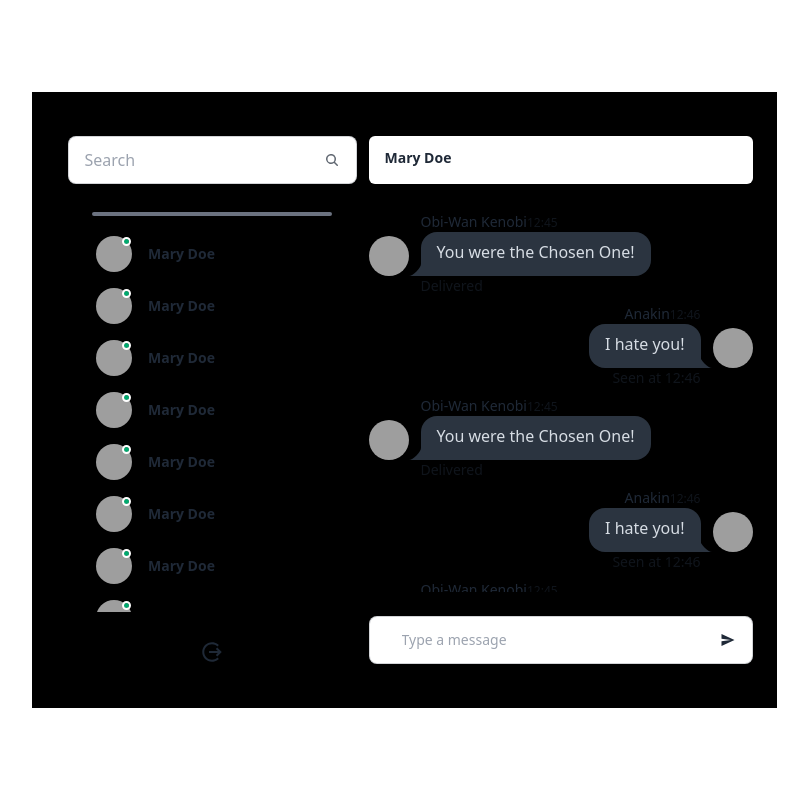
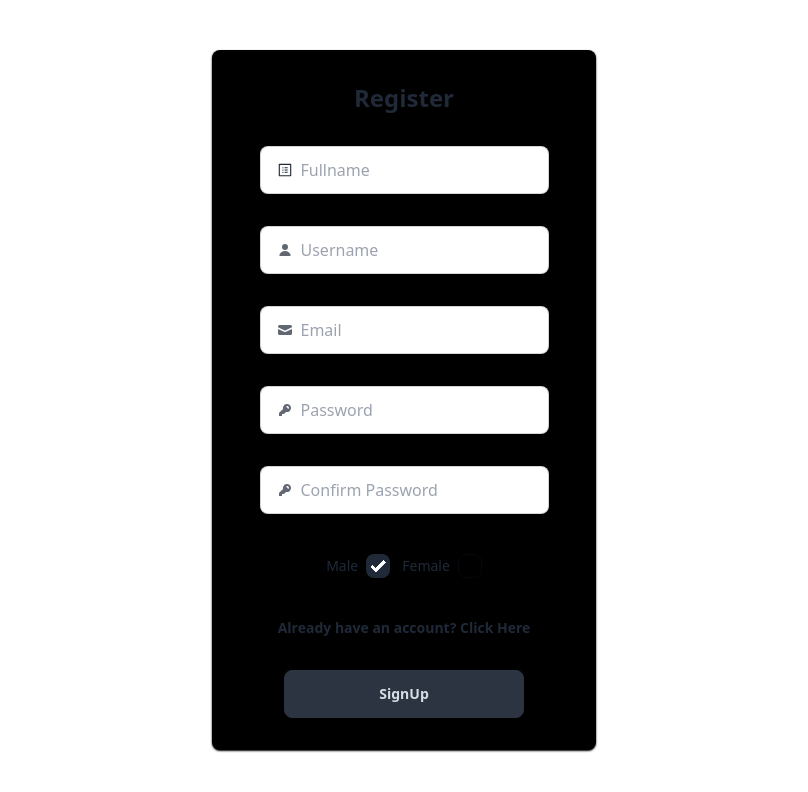
Before and after one commit to emmanuelatikese/Simple-chat-project, a React (Vite) app in the folder Client/: page /SignUp in a window 1280 px wide. Shown: the top 792 px of the page, without its empty margins (236-1044 px from the left). Built offline with nearby package versions, Linux system fonts and the light colour scheme; grey boxes are pictures that could not be loaded.

Commit message:
made some arrangements, added Utils and made logic for Checkbox

```diff
--- a/Client/package.json
+++ b/Client/package.json
@@ -12,7 +12,8 @@
   "dependencies": {
     "react": "^18.3.1",
     "react-dom": "^18.3.1",
-    "react-icons": "^5.3.0"
+    "react-icons": "^5.3.0",
+    "react-router-dom": "^6.26.1"
   },
   "devDependencies": {
     "@eslint/js": "^9.9.0",
--- a/Client/src/App.jsx
+++ b/Client/src/App.jsx
@@ -1,9 +1,16 @@
-import Home from "./pages/home"
+import Home from "./pages/home";
+import {Route, Routes} from "react-router-dom";
+import SignUp from './pages/SignUp';
+import Login from './pages/Login';
 
 function App() {
   return (
     <div className="flex justify-center items-center h-screen">
-    <Home/>
+    <Routes>
+      <Route path="/" element={<Home />} />
+      <Route path="/SignUp" element={<SignUp />} />
+      <Route path="/Login" element={<Login />} />
+    </Routes>
     </div>
   )
 }
--- a/Client/src/components/ChatBox/ChatBox.jsx
+++ b/Client/src/components/ChatBox/ChatBox.jsx
@@ -6,7 +6,7 @@ import { useState } from "react";
 import NoChat from "./NoChat";
 
 const ChatBox = () => {
-  const [chatSelect, setChatSelect] = useState(false);
+  const [chatSelect, setChatSelect] = useState(true);
   return (
     <div className="bg-black border-solid flex flex-col w-96 py-5 gap-6">
     {chatSelect ? <NoChat/> :
--- a/Client/src/components/SignUp/checkComponent.jsx
+++ b/Client/src/components/SignUp/checkComponent.jsx
@@ -1,14 +1,14 @@
 
-const checkComponent = () => {
+const checkComponent = ({ChangeGender, GenderSelect}) => {
   return (
     <div className="flex flex-row gap-1">
-    <label className="label cursor-pointer flex flex-row gap-2">
+    <label className={`label cursor-pointer flex flex-row gap-2 ${GenderSelect === 'male' ? 'selected' : ''}`}>
     <span className="label-text">Male</span>
-    <input type="checkbox" defaultChecked className="checkbox" />
+    <input type="checkbox" checked={GenderSelect === 'male'} onChange={() => ChangeGender('male')} className="checkbox" />
     </label>
-    <label className="label cursor-pointer flex flex-row gap-2">
+    <label className={`label cursor-pointer flex flex-row gap-2 ${GenderSelect === 'male' ? 'selected' : ''}`}>
     <span className="label-text">Female</span>
-    <input type="checkbox" defaultChecked className="checkbox" />
+    <input type="checkbox" checked={GenderSelect === 'female'} onChange={() => ChangeGender('female')} className="checkbox" />
     </label>
     </div>
   )
--- a/Client/src/pages/Login.jsx
+++ b/Client/src/pages/Login.jsx
@@ -1,4 +1,5 @@
 
+import {Link} from "react-router-dom"
 const Login = () => {
   return (
     <div className="shadow-black shadow-sm rounded-lg min-w-96 p-8 flex flex-col justify-center gap-8 mx-auto items-center bg-black">
@@ -27,7 +28,7 @@ const Login = () => {
     </svg>
     <input type="password" className="grow" placeholder="Password" required/>
     </label>
-    <p className="ml-0 text-sm font-bold">{"Don't"} have an account? Click <a href="/">here</a></p>
+    <Link className="ml-0 text-sm font-bold hover:text-white" to={"/SignUp"} >{"Don't"} have an account? Click Here</Link>
     <button className="btn btn-neutral w-60">Login</button>
     </div>
   )
--- a/Client/src/pages/SignUp.jsx
+++ b/Client/src/pages/SignUp.jsx
@@ -1,12 +1,30 @@
+
+import { useState } from "react";
 import CheckComponent from "../components/SignUp/checkComponent";
+import {Link} from "react-router-dom";
 
 const SignUp = () => {
+  const [Inputs, setInputs] = useState({
+    fullname: "",
+    username:"",
+    email: "",
+    password: "",
+    confirmedPassword: "",
+    gender: "male",
+  })
+
+  const GenderHandler = (sex) => setInputs({...Inputs, gender: sex})
+
+  const onSubmit = (e) =>{
+    e.preventDefault();
+    console.log(Inputs);
+  }
   return (
     <div className="shadow-black shadow-sm rounded-lg min-w-96 p-8 flex flex-col justify-center gap-8 mx-auto items-center bg-black">
       <h1 className="text-2xl font-bold">Register</h1>
       <label className="input input-bordered flex items-center gap-2">
     <svg xmlns="http://www.w3.org/2000/svg" width="1em" height="1em" viewBox="0 0 1024 1024"><path fill="currentColor" d="M880 112H144c-17.7 0-32 14.3-32 32v736c0 17.7 14.3 32 32 32h736c17.7 0 32-14.3 32-32V144c0-17.7-14.3-32-32-32m-40 728H184V184h656zM492 400h184c4.4 0 8-3.6 8-8v-48c0-4.4-3.6-8-8-8H492c-4.4 0-8 3.6-8 8v48c0 4.4 3.6 8 8 8m0 144h184c4.4 0 8-3.6 8-8v-48c0-4.4-3.6-8-8-8H492c-4.4 0-8 3.6-8 8v48c0 4.4 3.6 8 8 8m0 144h184c4.4 0 8-3.6 8-8v-48c0-4.4-3.6-8-8-8H492c-4.4 0-8 3.6-8 8v48c0 4.4 3.6 8 8 8M340 368a40 40 0 1 0 80 0a40 40 0 1 0-80 0m0 144a40 40 0 1 0 80 0a40 40 0 1 0-80 0m0 144a40 40 0 1 0 80 0a40 40 0 1 0-80 0"/></svg>
-    <input type="text" className="grow" placeholder="Fullname" required />
+    <input type="text" className="grow" placeholder="Fullname" required value={Inputs.fullname} onChange={(e) => setInputs({...Inputs, fullname:e.target.value})}/>
     </label>
     <label className="input input-bordered flex items-center gap-2">
     <svg
@@ -17,7 +35,7 @@ const SignUp = () => {
         <path
         d="M8 8a3 3 0 1 0 0-6 3 3 0 0 0 0 6ZM12.735 14c.618 0 1.093-.561.872-1.139a6.002 6.002 0 0 0-11.215 0c-.22.578.254 1.139.872 1.139h9.47Z" />
     </svg>
-    <input type="text" className="grow" placeholder="Username" required/>
+    <input type="text" className="grow" placeholder="Username" required value={Inputs.username} onChange={(e) => setInputs({...Inputs, username: e.target.value})}/>
     </label>
 
     <label className="input input-bordered flex items-center gap-2">
@@ -31,7 +49,7 @@ const SignUp = () => {
     <path
       d="M15 6.954 8.978 9.86a2.25 2.25 0 0 1-1.956 0L1 6.954V11.5A1.5 1.5 0 0 0 2.5 13h11a1.5 1.5 0 0 0 1.5-1.5V6.954Z" />
   </svg>
-  <input type="text" className="grow" placeholder="Email" required />
+  <input type="text" className="grow" placeholder="Email" required value={Inputs.email} onChange={(e) => setInputs({...Inputs, email: e.target.value})}/>
 </label>
 
     <label className="input input-bordered flex items-center gap-2">
@@ -45,11 +63,24 @@ const SignUp = () => {
         d="M14 6a4 4 0 0 1-4.899 3.899l-1.955 1.955a.5.5 0 0 1-.353.146H5v1.5a.5.5 0 0 1-.5.5h-2a.5.5 0 0 1-.5-.5v-2.293a.5.5 0 0 1 .146-.353l3.955-3.955A4 4 0 1 1 14 6Zm-4-2a.75.75 0 0 0 0 1.5.5.5 0 0 1 .5.5.75.75 0 0 0 1.5 0 2 2 0 0 0-2-2Z"
         clipRule="evenodd" />
     </svg>
-    <input type="password" className="grow" placeholder="Password" required/>
+    <input type="password" className="grow" placeholder="Password" required value={Inputs.password} onChange={(e) => setInputs({...Inputs, password: e.target.value})}/>
     </label>
-    <CheckComponent/>
-    <p className="ml-0 text-sm font-bold">Already have an account? Click <a href="/">here</a></p>
-    <button className="btn btn-neutral w-60">Login</button>
+    <label className="input input-bordered flex items-center gap-2">
+    <svg
+        xmlns="http://www.w3.org/2000/svg"
+        viewBox="0 0 16 16"
+        fill="currentColor"
+        className="h-4 w-4 opacity-70">
+        <path
+        fillRule="evenodd"
+        d="M14 6a4 4 0 0 1-4.899 3.899l-1.955 1.955a.5.5 0 0 1-.353.146H5v1.5a.5.5 0 0 1-.5.5h-2a.5.5 0 0 1-.5-.5v-2.293a.5.5 0 0 1 .146-.353l3.955-3.955A4 4 0 1 1 14 6Zm-4-2a.75.75 0 0 0 0 1.5.5.5 0 0 1 .5.5.75.75 0 0 0 1.5 0 2 2 0 0 0-2-2Z"
+        clipRule="evenodd" />
+    </svg>
+    <input type="password" className="grow" placeholder="Confirm Password" required value={Inputs.confirmedPassword} onChange={(e) => setInputs({...Inputs, confirmedPassword: e.target.value})}/>
+    </label>
+    <CheckComponent ChangeGender={GenderHandler} GenderSelect={Inputs.gender}/>
+    <Link className="ml-0 text-sm font-bold hover:text-white" to={"/Login"}>Already have an account? Click Here</Link>
+    <button className="btn btn-neutral w-60" onClick={(e) => onSubmit(e)}>SignUp</button>
     </div>
   )
 }
```
Also changed, not shown: Client/src/main.jsx (+6 -2 lines), 1 other file (tests, documents, lock files or other folders).
